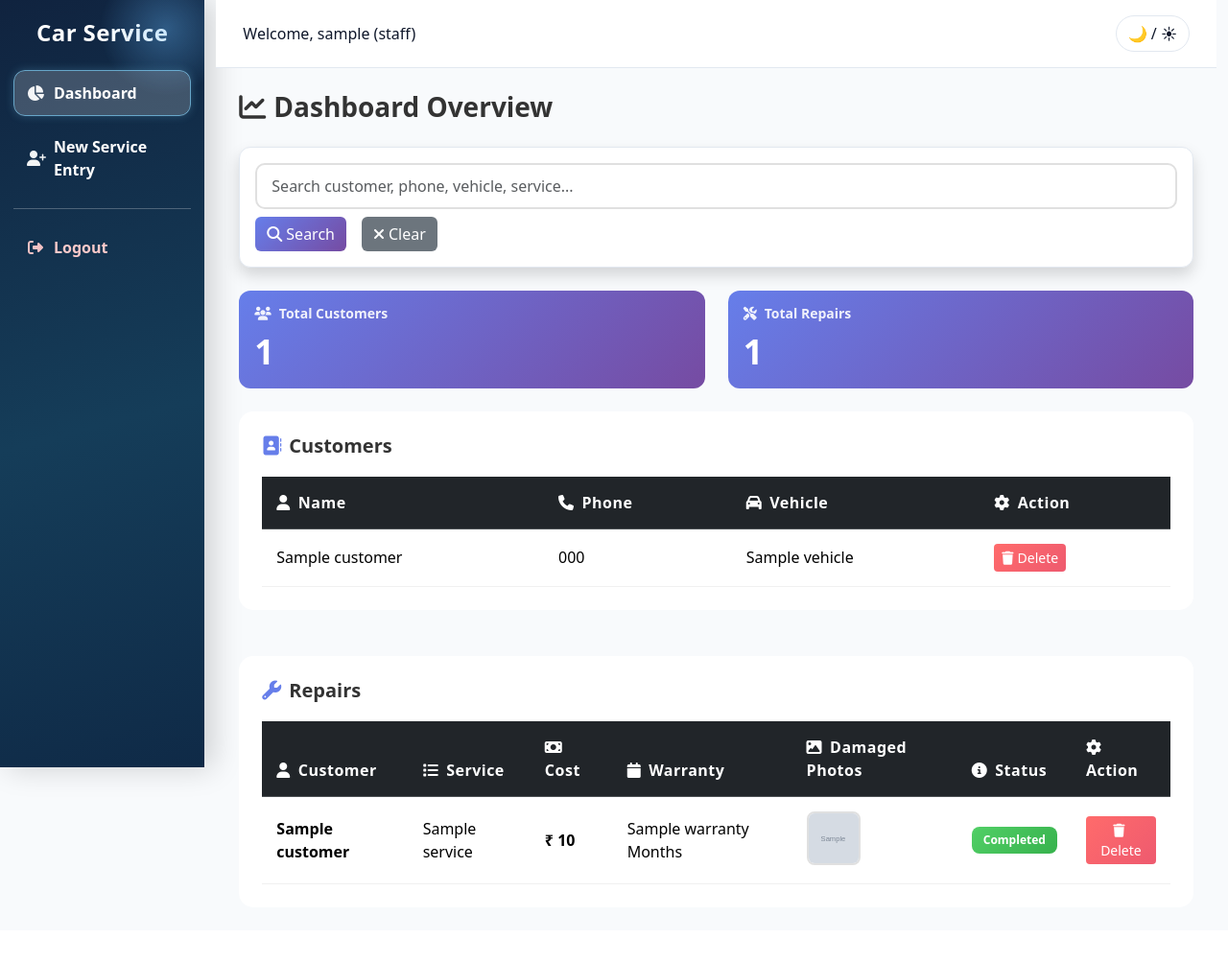
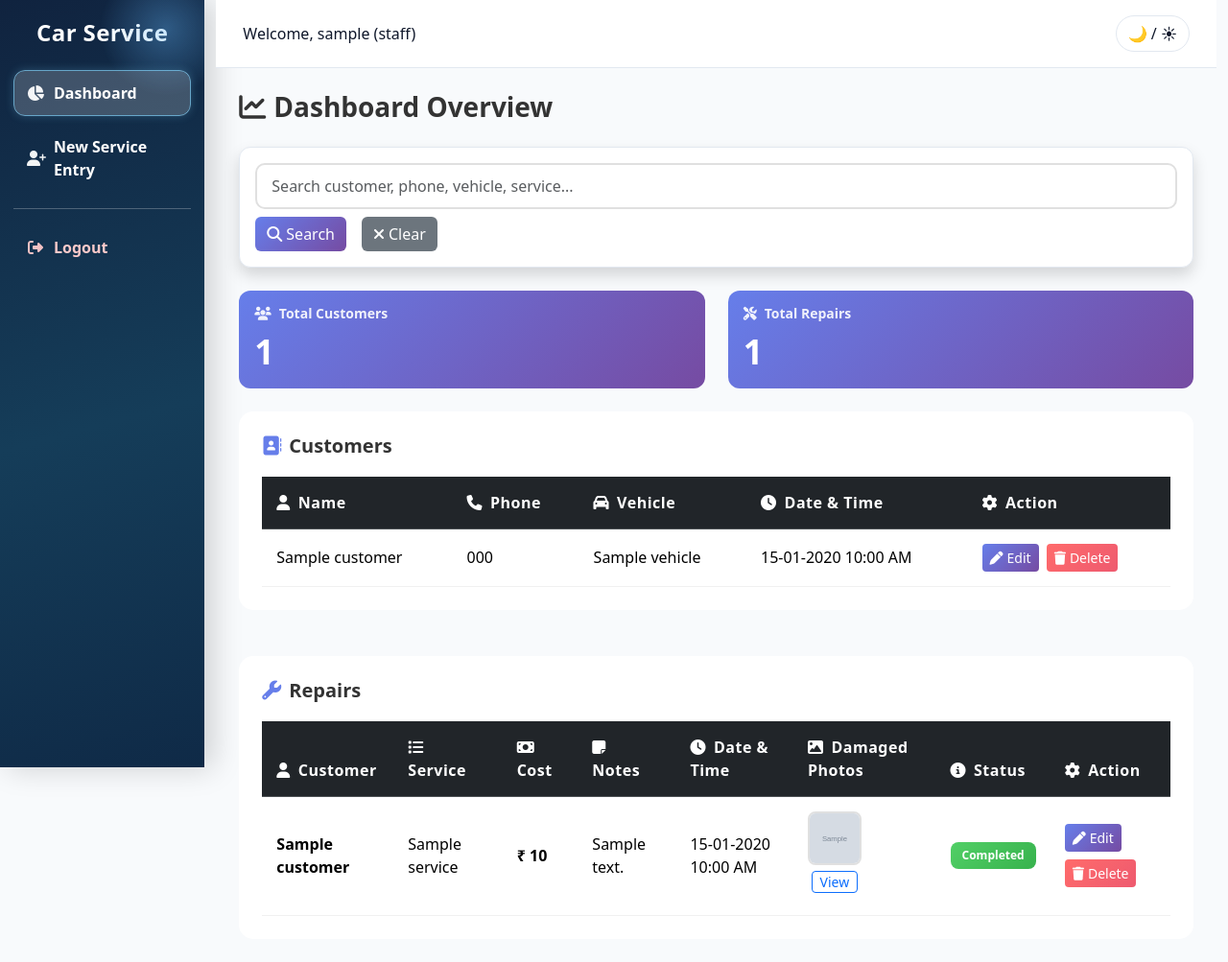
Before and after one commit to dravidmathavan707-design/car_correction, a Flask app: page /dashboard in a window 1280 px wide. Shown: the whole page at 96% size. Before the commit the page ends 922 px from the top, so only its background shows below. Run offline with Flask 3, Linux system fonts and the light colour scheme; the visitor is signed in with stand-in values (Sample User, id 1); grey boxes marked "Sample" are stand-in pictures; a database or web service that is not in the repository returns one stand-in record (values such as "Sample title").

Commit message:
Replace warranty with notes, add date/time, edit customer/repair, fix photo view

```diff
--- a/app.py
+++ b/app.py
@@ -1,4 +1,4 @@
-from flask import Flask, render_template, request, redirect, session, abort
+from flask import Flask, render_template, request, redirect, session, abort, send_from_directory, url_for
 from pymongo import MongoClient
 from pymongo.errors import PyMongoError, ServerSelectionTimeoutError
 from werkzeug.security import generate_password_hash, check_password_hash
@@ -22,6 +22,33 @@ os.makedirs(app.config['UPLOAD_FOLDER'], exist_ok=True)
 
 def allowed_file(filename):
     return "." in filename and filename.rsplit(".", 1)[1].lower() in ALLOWED_IMAGE_EXTENSIONS
+
+
+def normalize_photo_path(photo_path):
+    if not photo_path:
+        return ""
+    normalized_path = str(photo_path).replace("\\", "/").strip()
+    normalized_path = normalized_path.lstrip("/")
+
+    if normalized_path.startswith("static/"):
+        normalized_path = normalized_path[len("static/"):]
+
+    if "/" not in normalized_path:
+        normalized_path = f"uploads/repairs/{normalized_path}"
+
+    return normalized_path
+
+
+def extract_photo_filename(photo_path):
+    normalized_path = normalize_photo_path(photo_path)
+    return os.path.basename(normalized_path)
+
+
+def get_photo_storage_dirs():
+    return [
+        app.config['UPLOAD_FOLDER'],
+        os.path.join(app.root_path, "uploads", "repairs")
+    ]
 
 client = MongoClient(
     os.getenv('MONGO_URI', MONGO_URI),
@@ -146,6 +173,17 @@ def dashboard():
     customers = list(db.customers.find(query_customer))
     repairs = list(db.repairs.find(query_repair))
 
+    for repair in repairs:
+        normalized_photos = []
+        photo_urls = []
+        for photo in repair.get("damage_photos", []):
+            normalized_photo = normalize_photo_path(photo)
+            if normalized_photo:
+                normalized_photos.append(normalized_photo)
+                photo_urls.append(url_for("repair_photo", photo_path=normalized_photo))
+        repair["damage_photos"] = normalized_photos
+        repair["damage_photo_urls"] = photo_urls
+
     total_customers = db.customers.count_documents({"is_deleted": False})
     total_repairs = db.repairs.count_documents({})
 
@@ -181,12 +219,15 @@ def add_customer():
             damage_photo_paths.append(f"uploads/repairs/{unique_filename}")
 
         customer_name = request.form["name"]
+        created_at = datetime.now()
 
         db.customers.insert_one({
             "name": customer_name,
             "phone": request.form["phone"],
             "vehicle": request.form["vehicle"],
-            "created_at": datetime.now(),
+            "created_at": created_at,
+            "created_date": created_at.strftime("%d-%m-%Y"),
+            "created_time": created_at.strftime("%I:%M %p"),
             "is_deleted": False
         })
 
@@ -194,10 +235,12 @@ def add_customer():
             "customer": customer_name,
             "service": request.form["service"],
             "cost": request.form["cost"],
-            "warranty": request.form["warranty"],
+            "notes": request.form.get("notes", "").strip(),
             "damage_photos": damage_photo_paths,
             "status": "Pending",
-            "created_at": datetime.now()
+            "created_at": created_at,
+            "created_date": created_at.strftime("%d-%m-%Y"),
+            "created_time": created_at.strftime("%I:%M %p")
         })
 
         return redirect("/dashboard")
@@ -216,6 +259,40 @@ def delete_customer(id):
         db.customers.delete_one({"_id": ObjectId(id)})
     return redirect("/dashboard")
 
+
+@app.route("/edit_customer/<id>", methods=["GET", "POST"])
+@roles_required("admin", "staff")
+def edit_customer(id):
+    customer = db.customers.find_one({"_id": ObjectId(id)})
+    if not customer:
+        abort(404)
+
+    if request.method == "POST":
+        old_name = customer.get("name", "")
+        new_name = request.form["name"].strip()
+
+        db.customers.update_one(
+            {"_id": ObjectId(id)},
+            {
+                "$set": {
+                    "name": new_name,
+                    "phone": request.form["phone"].strip(),
+                    "vehicle": request.form["vehicle"].strip(),
+                    "updated_at": datetime.now()
+                }
+            }
+        )
+
+        if old_name and new_name and old_name != new_name:
+            db.repairs.update_many(
+                {"customer": old_name},
+                {"$set": {"customer": new_name, "updated_at": datetime.now()}}
+            )
+
+        return redirect("/dashboard")
+
+    return render_template("edit_customer.html", customer=customer, error=None)
+
 # ---------------- REPAIR ----------------
 @app.route("/add_repair", methods=["GET"])
 @roles_required("admin", "staff")
@@ -230,12 +307,52 @@ def delete_repair(id):
     # Best effort cleanup for previously uploaded damaged-part photos.
     if repair and repair.get("damage_photos"):
         for relative_path in repair.get("damage_photos", []):
-            photo_path = os.path.join(app.static_folder, relative_path.replace("/", os.sep))
-            if os.path.exists(photo_path):
-                os.remove(photo_path)
+            filename = extract_photo_filename(relative_path)
+            for folder in get_photo_storage_dirs():
+                photo_path = os.path.join(folder, filename)
+                if os.path.exists(photo_path):
+                    os.remove(photo_path)
+                    break
 
     db.repairs.delete_one({"_id": ObjectId(id)})
     return redirect("/dashboard")
+
+
+@app.route("/edit_repair/<id>", methods=["GET", "POST"])
+@roles_required("admin", "staff")
+def edit_repair(id):
+    repair = db.repairs.find_one({"_id": ObjectId(id)})
+    if not repair:
+        abort(404)
+
+    if request.method == "POST":
+        db.repairs.update_one(
+            {"_id": ObjectId(id)},
+            {
+                "$set": {
+                    "customer": request.form["customer"].strip(),
+                    "service": request.form["service"].strip(),
+                    "cost": request.form["cost"].strip(),
+                    "notes": request.form.get("notes", "").strip(),
+                    "status": request.form["status"],
+                    "updated_at": datetime.now()
+                }
+            }
+        )
+        return redirect("/dashboard")
+
+    return render_template("edit_repair.html", repair=repair, error=None)
+
+
+@app.route("/repair-photo/<path:photo_path>")
+@roles_required("admin", "staff")
+def repair_photo(photo_path):
+    filename = extract_photo_filename(photo_path)
+    for folder in get_photo_storage_dirs():
+        file_path = os.path.join(folder, filename)
+        if os.path.exists(file_path):
+            return send_from_directory(folder, filename)
+    abort(404)
 
 # ---------------- STAFF MANAGEMENT ----------------
 @app.route("/staff_management")
--- a/templates/add_customer.html
+++ b/templates/add_customer.html
@@ -71,7 +71,7 @@
         <h6 class="mb-3 mt-4">Repair Details</h6>
         <input type="text" name="service" class="form-control mb-3" placeholder="Service Type" required>
         <input type="number" name="cost" class="form-control mb-3" placeholder="Cost" required>
-        <input type="number" name="warranty" class="form-control mb-3" placeholder="Warranty (Months)">
+        <textarea name="notes" class="form-control mb-3" rows="3" placeholder="Important Notes (for admin/staff)"></textarea>
 
         <label class="form-label">Damaged Part Photos (Optional)</label>
 
--- a/templates/add_repair.html
+++ b/templates/add_repair.html
@@ -66,7 +66,7 @@
         <input type="text" name="customer" class="form-control mb-3" placeholder="Customer Name" required>
         <input type="text" name="service" class="form-control mb-3" placeholder="Service Type" required>
         <input type="number" name="cost" class="form-control mb-3" placeholder="Cost" required>
-        <input type="number" name="warranty" class="form-control mb-3" placeholder="Warranty (Months)">
+        <textarea name="notes" class="form-control mb-3" rows="3" placeholder="Important Notes (for admin/staff)"></textarea>
 
         <label class="form-label">Damaged Part Photos (Optional)</label>
 
--- a/templates/dashboard.html
+++ b/templates/dashboard.html
@@ -319,6 +319,7 @@
                         <th><i class="fas fa-user me-2"></i>Name</th>
                         <th><i class="fas fa-phone me-2"></i>Phone</th>
                         <th><i class="fas fa-car me-2"></i>Vehicle</th>
+                        <th><i class="fas fa-clock me-2"></i>Date & Time</th>
                         <th><i class="fas fa-cog me-2"></i>Action</th>
                     </tr>
                 </thead>
@@ -329,11 +330,26 @@
                         <td>{{ c.phone }}</td>
                         <td>{{ c.vehicle }}</td>
                         <td>
+                            {% if c.created_at %}
+                                {{ c.created_at.strftime('%d-%m-%Y %I:%M %p') }}
+                            {% elif c.created_date or c.created_time %}
+                                {{ c.created_date|default('-', true) }} {{ c.created_time|default('', true) }}
+                            {% else %}
+                                -
+                            {% endif %}
+                        </td>
+                        <td>
+                                     <div class="d-flex gap-2 flex-wrap">
+                                          <a href="/edit_customer/{{ c._id }}"
+                                              class="btn btn-primary btn-sm">
+                                              <i class="fas fa-pen me-1"></i>Edit
+                                          </a>
                                           <a href="/delete_customer/{{ c._id }}"
                                               class="btn btn-danger btn-sm"
                                               onclick="return confirm('Are you sure you want to delete this customer?')">
                                               <i class="fas fa-trash me-1"></i>Delete
                                           </a>
+                                     </div>
                         </td>
                     </tr>
                 {% endfor %}
@@ -356,7 +372,8 @@
                         <th><i class="fas fa-user me-2"></i>Customer</th>
                         <th><i class="fas fa-list me-2"></i>Service</th>
                         <th><i class="fas fa-money-bill me-2"></i>Cost</th>
-                        <th><i class="fas fa-calendar me-2"></i>Warranty</th>
+                        <th><i class="fas fa-sticky-note me-2"></i>Notes</th>
+                        <th><i class="fas fa-clock me-2"></i>Date & Time</th>
                         <th><i class="fas fa-image me-2"></i>Damaged Photos</th>
                         <th><i class="fas fa-info-circle me-2"></i>Status</th>
                         <th><i class="fas fa-cog me-2"></i>Action</th>
@@ -368,13 +385,27 @@
                         <td><strong>{{ r.customer }}</strong></td>
                         <td>{{ r.service }}</td>
                         <td><strong>₹ {{ r.cost }}</strong></td>
-                        <td>{{ r.warranty }} Months</td>
+                        <td>{{ r.notes|default('-', true) }}</td>
                         <td>
-                            {% if r.damage_photos %}
-                                {% for photo in r.damage_photos %}
-                                <a href="{{ url_for('static', filename=photo) }}" target="_blank" rel="noopener noreferrer" class="me-1 d-inline-block mb-1">
-                                    <img src="{{ url_for('static', filename=photo) }}" alt="Damaged part" class="photo-thumbnail" style="width:56px;height:56px;object-fit:cover;border-radius:8px;border:2px solid #e0e0e0;">
+                            {% if r.created_at %}
+                                {{ r.created_at.strftime('%d-%m-%Y %I:%M %p') }}
+                            {% elif r.created_date or r.created_time %}
+                                {{ r.created_date|default('-', true) }} {{ r.created_time|default('', true) }}
+                            {% else %}
+                                -
+                            {% endif %}
+                        </td>
+                        <td>
+                            {% if r.damage_photo_urls %}
+                                {% for photo_url in r.damage_photo_urls %}
+                                <div class="d-inline-block me-2 mb-2 text-center">
+                                    <a href="{{ photo_url }}" target="_blank" rel="noopener noreferrer" class="d-inline-block mb-1">
+                                        <img src="{{ photo_url }}" alt="Damaged part" class="photo-thumbnail" style="width:56px;height:56px;object-fit:cover;border-radius:8px;border:2px solid #e0e0e0;">
                                     </a>
+                                    <div>
+                                        <a href="{{ photo_url }}" target="_blank" rel="noopener noreferrer" class="btn btn-sm btn-outline-primary py-0 px-2">View</a>
+                                    </div>
+                                </div>
                                 {% endfor %}
                             {% else %}
                                 <span class="text-muted-custom"><i class="fas fa-image me-1"></i>No photos</span>
@@ -384,11 +415,17 @@
                             <span class="badge badge-{{ r.status|lower }}">{{ r.status }}</span>
                         </td>
                         <td>
+                                     <div class="d-flex gap-2 flex-wrap">
+                                          <a href="/edit_repair/{{ r._id }}"
+                                              class="btn btn-primary btn-sm">
+                                              <i class="fas fa-pen me-1"></i>Edit
+                                          </a>
                                           <a href="/delete_repair/{{ r._id }}"
                                               class="btn btn-danger btn-sm"
                                               onclick="return confirm('Are you sure you want to delete this repair?')">
                                               <i class="fas fa-trash me-1"></i>Delete
                                           </a>
+                                     </div>
                         </td>
                     </tr>
                 {% endfor %}
```
Also changed, not shown: templates/edit_customer.html (added, +25 -0 lines), templates/edit_repair.html (added, +32 -0 lines). Lines whose indentation alone changed are shown as unchanged.
